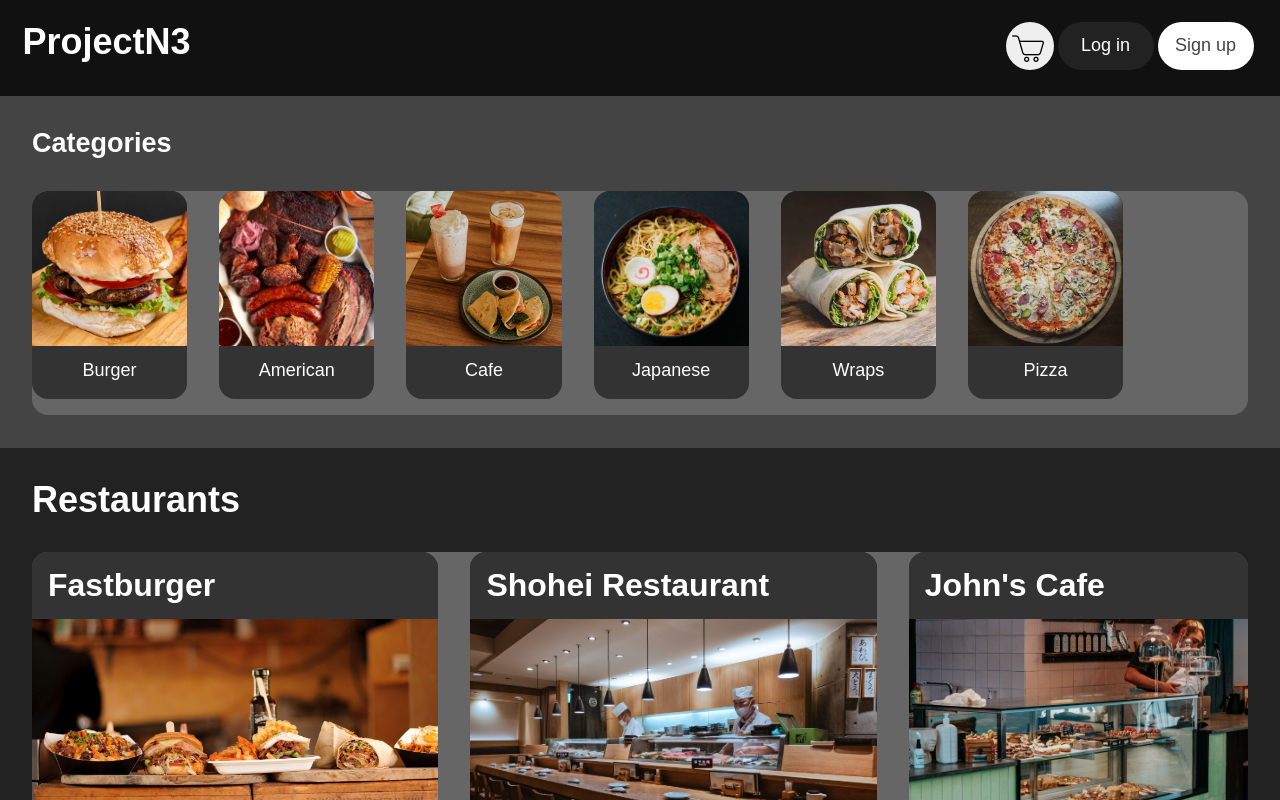
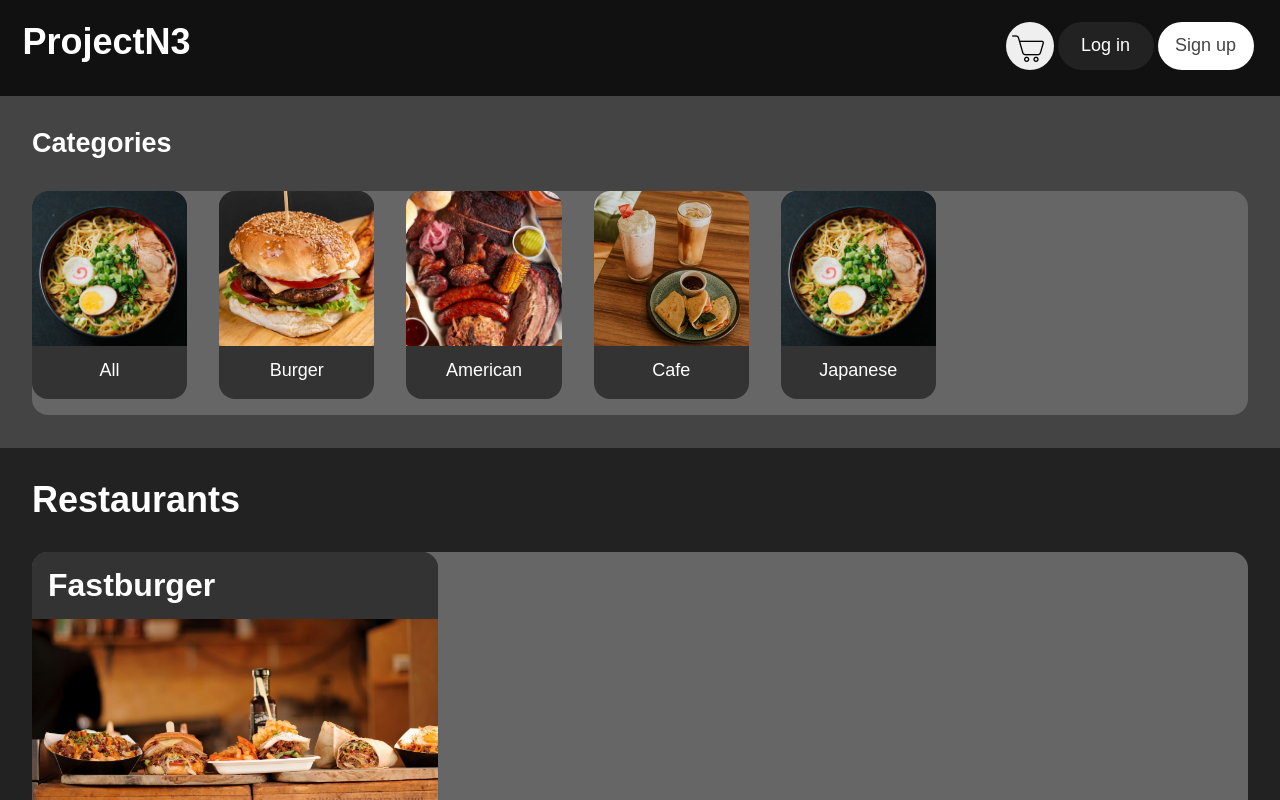
Before and after one commit to globalGLEX/ProjectN3, a React (Vite) app: page / in a window 1280 px wide. Both pictures are taken after a click on the element "American". Shown: the top 800 px of the page. Built offline with nearby package versions, Linux system fonts and the light colour scheme.

Commit message:
implement restaurant filtering

```diff
--- a/src/components/Categories.tsx
+++ b/src/components/Categories.tsx
@@ -4,28 +4,40 @@ import japanese from '../assets/categories-japanese.jpg';
 import pizza from '../assets/categories-pizza.jpg';
 import wraps from '../assets/categories-wraps.jpg';
 import cafe from '../assets/categories-cafe.jpg';
+import {RestaurantsCatContext} from './Restaurants.tsx';
+import {data} from '../modules/data.tsx';
 import { useState } from 'react';
+import { useContext } from 'react';
+import { createContext } from 'react';
 
 interface CategoryItemProps {
     img: string;
     alt: string;
     text: string;
-    cat: string;
+    cat: any;
+    restaurantsCatState: any;
+   setRestaurantsCatState: any;
+   restaurantsCategory: any;
+
 
 }
 
 export function Categories() {
-    const [catId, setCatId] = useState('all');
+   /*  const [catId, setCatId] = useState('all'); */
 
+   console.log(RestaurantsCatContext)
     return (
         <div className="categories"><h2>Categories</h2>
             <div className="category-items-container">
+
+                <CategoryItem cat="all" img={japanese} alt={"Japanese ramen"} text={"All"}  />
                 <CategoryItem cat="burger" img={burger} alt={"Burger"} text={"Burger"}  />
                 <CategoryItem cat="american" img={american} alt={"American BBQ"} text={"American"} />
                 <CategoryItem cat="cafe" img={cafe} alt={"Cafe food"} text={"Cafe"} />
                 <CategoryItem cat="japanese" img={japanese} alt={"Japanese ramen"} text={"Japanese"} />
-                <CategoryItem cat="wraps" img={wraps} alt={"Wraps"} text={"Wraps"} />
-                <CategoryItem cat="pizza" img={pizza} alt={"Pizza"} text={"Pizza"} />
+
+{/*                 <CategoryItem cat="wraps" img={wraps} alt={"Wraps"} text={"Wraps"} />
+                <CategoryItem cat="pizza" img={pizza} alt={"Pizza"} text={"Pizza"} /> */}
             </div>
 
         </div>
@@ -33,12 +45,14 @@ export function Categories() {
   }
 function CategoryItem(props: CategoryItemProps){
 
-    const [catId, setCatId] = useState('all');
+    /* const [catId, setCatId] = useState('all'); */
 /*     console.log(catId) */
+const restaurantsCategory = useContext(RestaurantsCatContext);
+  console.log(restaurantsCategory)
     return (
             <>
 
-                <div className="category-item" onClick={() => {(setCatId(props.cat)); console.log(props.cat)} }> <img src={props.img} alt={props.alt} /><p>{props.text}</p></div>
+                <div className="category-item" onClick={() => {(restaurantsCategory.setRestaurantsCatState(props.cat)); console.log("ddds")} }> <img src={props.img} alt={props.alt} /><p>{props.text}</p></div>
 
             </>
     );
--- a/src/components/Restaurants.tsx
+++ b/src/components/Restaurants.tsx
@@ -1,6 +1,8 @@
 import {data} from '../modules/data.tsx';
 import { Link } from 'react-router-dom'
 import { useState } from 'react';
+import { createContext } from 'react';
+import { useContext } from 'react';
 import Categories from "./Categories";
 
 
@@ -11,14 +13,55 @@ export interface RestaurantsItemProps {
     imageAlt: string;
 
 }
+export const RestaurantsCatContext = createContext(null);
 
-function Restaurants(catId, setCatId) {
+function Restaurants() {
+    const [restaurantsCatState, setRestaurantsCatState] = useState("all");
+    const restaurantsCategory = useContext(RestaurantsCatContext);
+    const restaurantsArr = [];
+    console.log("")
+    for( let i=0; i<3; i++){
+    if(restaurantsCatState == "all"){
+        restaurantsArr.push(
+            <Link to={"restaurant/" + [i]}>
+                <RestaurantsItem restId={data.restaurants[i].restId}
+                                 imageUrl={data.restaurants[i].imageUrl}
+                                 imageAlt={data.restaurants[i].imageUrlAlt}
+                                 restaurantName={data.restaurants[i].name} />
+                </Link>)
+    }else if(data.restaurants[i].category.includes(restaurantsCatState)){
 
-    if(catId !== data.restaurants[0].category){
+            restaurantsArr.push(
+                <Link to={"restaurant/" + [i]}>
+                <RestaurantsItem restId={data.restaurants[i].restId}
+                                 imageUrl={data.restaurants[i].imageUrl}
+                                 imageAlt={data.restaurants[i].imageUrlAlt}
+                                 restaurantName={data.restaurants[i].name} />
+                </Link>)
+        }
 
-    return (
+    }return(
+    <>
+     <RestaurantsCatContext value={{restaurantsCatState, setRestaurantsCatState}}>
+    <Categories />
+    <div className="restaurants"><h1>Restaurants</h1>
+
+        <div className="restaurants-items-container">
+            {restaurantsArr}
+        </div>
+    </div>
+    </RestaurantsCatContext>
+    </>);
+}
+
+    {/* return (
+        <>
+        <RestaurantsCatContext value={{restaurantsCatState, setRestaurantsCatState}}>
+        <Categories />
         <div className="restaurants"><h1>Restaurants</h1>
+
             <div className="restaurants-items-container">
+
                <Link to="restaurant/0">
                 <RestaurantsItem restId={data.restaurants[0].restId}
                                  imageUrl={data.restaurants[0].imageUrl}
@@ -37,13 +80,17 @@ function Restaurants(catId, setCatId) {
                                 imageAlt={data.restaurants[2].imageUrlAlt}
                                 restaurantName={data.restaurants[2].name}/>
                 </Link>
+
             </div>
         </div>
-    );} else {
+        </RestaurantsCatContext>
+        </>
+    );} else if {
 
          console.log(catId);
     }
-  }
+}
+  } */}
   export default Restaurants
 
   function RestaurantsItem(props: RestaurantsItemProps) {
--- a/src/main.tsx
+++ b/src/main.tsx
@@ -19,7 +19,7 @@ import Restaurant from "./components/Restaurant";
 const router = createBrowserRouter([
   {
     path: "/",
-    element: <><Header /> <Categories /> <Restaurants /> <Footer /></>,
+    element: <><Header /> <Restaurants /> <Footer /></>,
     errorElement: <ErrorPage />,
   },
   {
```
Also changed, not shown: src/components/Restaurant.tsx (+0 -11 lines).
